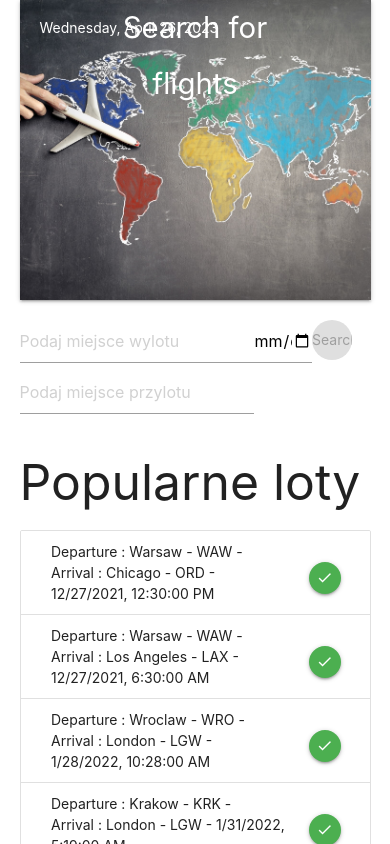
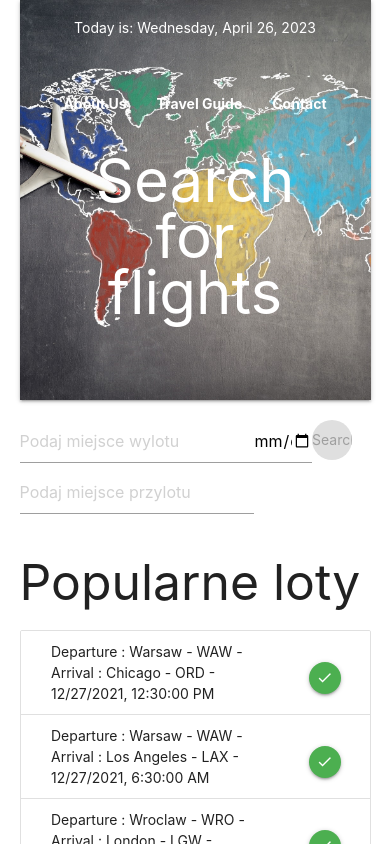
Before and after one commit to NataliaJeszke/flights-angular, an Angular app: page / in a window 390 px wide. Shown: the top 844 px of the page. Built offline with nearby package versions, Linux system fonts and the light colour scheme; data requests are answered from the project's data file.

Commit message:
navbar with media queries

```diff
--- a/src/app/header/header.component.css
+++ b/src/app/header/header.component.css
@@ -10,6 +10,35 @@
      height: 300px;
    }
 
-   .date {
-    margin-left: 20px;
+
+  .nav-wrapper{
+    display: flex;
+    flex-direction: column;
+    align-items: center;
+    flex-wrap: wrap;
+    gap: 20px;
   }
+
+
+  .nav-container{
+    display: flex;
+    flex-wrap: wrap;
+    flex-direction: row;
+    gap: 20px;
+    text-align: center;
+    justify-content: center;
+  }
+
+  .brand-logo{
+    font-size: 60px;
+  }
+
+  @media (max-width: 556px){
+    nav{
+      height: 400px;
+    }
+  }
+
+  li{
+    font-weight: bold;
+  }
--- a/src/app/header/header.component.html
+++ b/src/app/header/header.component.html
@@ -1,6 +1,15 @@
 <nav class="row">
-    <div class="nav-wrapper herobanner">
+  <div class="nav-wrapper herobanner">
+    <div class="nav-container">
+      <span class="date">Today is: {{ getDate() | date : "fullDate" }}</span>
+      <ul>
+        <li><a href="/about-us">About Us</a></li>
+        <li><a href="/travel-guide">Travel Guide</a></li>
+        <li><a href="/contact">Contact</a></li>
+      </ul>
+    </div>
+    <div class="hero-text">
       <span class="brand-logo center">{{ title }}</span>
-      <span class="date">{{ getDate() | date : "fullDate" }}</span>
     </div>
-  </nav>
+  </div>
+</nav>
```
Also changed, not shown: src/app/header/navbar/navbar.html (added), src/app/header/navbar/navbar.ts (added), src/app/shared/popular-list-functions.ts (added).
